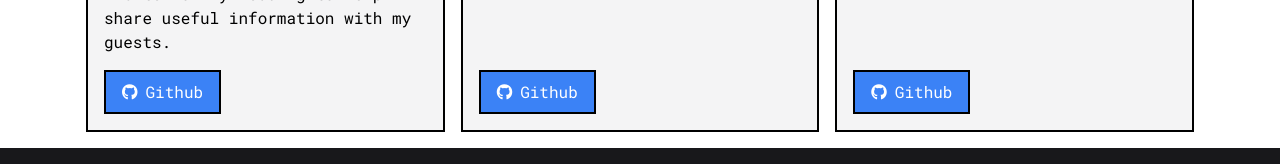
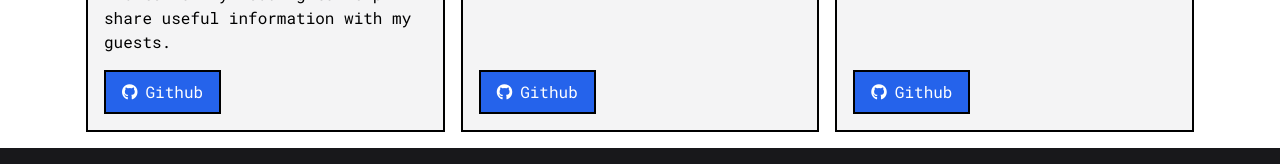
Before and after one commit to mike3497/michael-carillon-portfolio, a Nuxt app: page / in a window 1280 px wide. Shown: the part 2574-2738 px from the top of the page. Built offline with nearby package versions, Linux system fonts and the light colour scheme.

Commit message:
feat: darken blue on buttons for accessibility

```diff
--- a/components/projects/ProjectCard.vue
+++ b/components/projects/ProjectCard.vue
@@ -18,7 +18,7 @@
       </header>
       <footer>
         <LinkButton
-          class="bg-blue-500 text-white border-2 border-black hover:bg-black active:scale-105 transition-all px-4 py-2"
+          class="bg-blue-600 text-white border-2 border-black hover:bg-black active:scale-105 transition-all px-4 py-2"
           :href="project.github"
         >
           <i class="fa-brands fa-github mr-2"></i>
--- a/components/shared/BaseButton.vue
+++ b/components/shared/BaseButton.vue
@@ -1,6 +1,6 @@
 <template>
   <button
-    class="inline-block bg-blue-500 text-white border-2 border-black hover:bg-black active:scale-105 transition-all px-4 py-2"
+    class="inline-block bg-blue-600 text-white border-2 border-black hover:bg-black active:scale-105 transition-all px-4 py-2"
   >
     <slot></slot>
   </button>
--- a/components/shared/LinkButton.vue
+++ b/components/shared/LinkButton.vue
@@ -1,6 +1,6 @@
 <template>
   <a
-    class="inline-block bg-blue-500 text-white border-2 border-black hover:bg-black active:scale-105 transition-all px-4 py-2"
+    class="inline-block bg-blue-600 text-white border-2 border-black hover:bg-black active:scale-105 transition-all px-4 py-2"
   >
     <slot></slot>
   </a>
```
